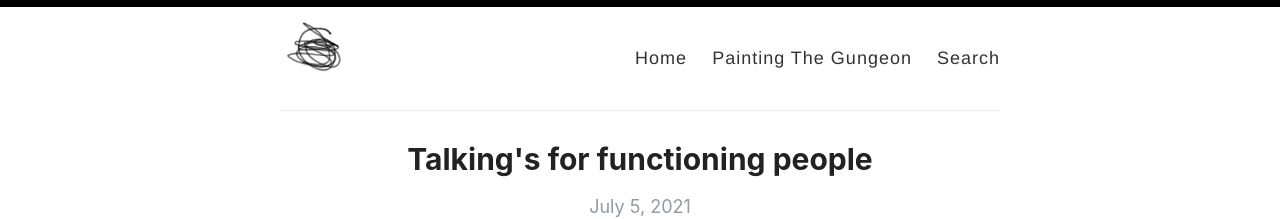
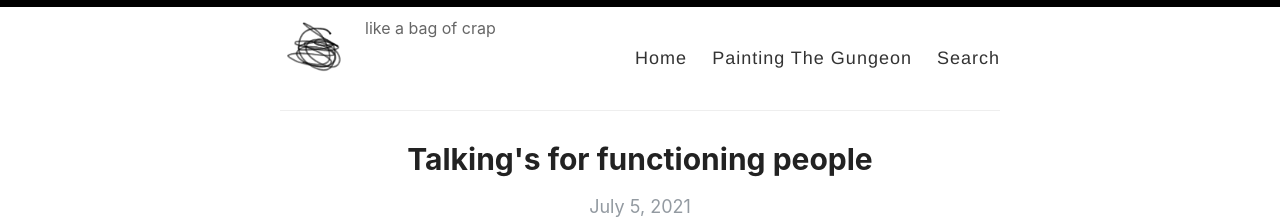
Before and after one commit to jacordobaruiz/hello, a Jekyll site: the page built from index.html, in a window 1280 px wide and 900 px high. Shown: the top 219 px of the window. Built offline with Jekyll 4.4.1, drawn with Linux system fonts in a browser that asks for light colours; the list of posts is cut into pages by our own code; grey boxes are pictures that could not be loaded.

```diff
--- a/_config.yml
+++ b/_config.yml
@@ -6,10 +6,10 @@
 name:
 
 # Name of the author
-author:
+author: crap bag
 
 # Short bio or description (displayed in the header)
-description:
+description: like a bag of crap
 
 # URL of your avatar or profile pic (you could use your GitHub profile pic)
 avatar: /images/logo.gif
```
